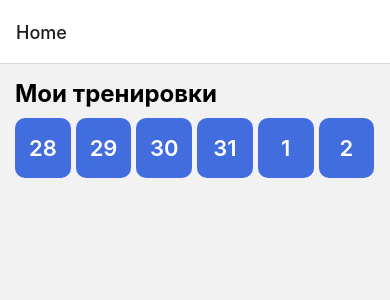
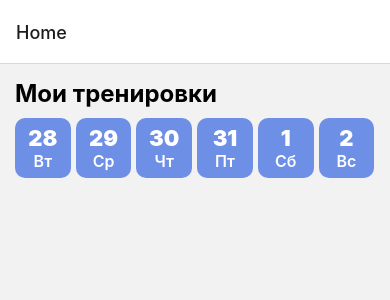
Before and after one commit to tamertokbaev/2fit, a React Native app: screen /Home in a window 390 px wide. Shown: the top 300 px of the page. Built offline with nearby package versions, Linux system fonts and the light colour scheme.

Commit message:
Horizontal calendar updated

```diff
--- a/components/HorizontalCalendar/HorizontalCalendarItem.tsx
+++ b/components/HorizontalCalendar/HorizontalCalendarItem.tsx
@@ -11,20 +11,38 @@ const { width } = Dimensions.get('window')
 const ITEM_WIDTH = width / 7
 const ITEM_HEIGHT = 60
 
+const dayTranslations = [
+  "Пн",
+  "Вт",
+  "Ср",
+  "Чт",
+  "Пт",
+  "Сб",
+  "Вс"
+]
+
+const getDayLabel = (item: Date) => {
+  return dayTranslations[item.getDay()]
+}
+
+const isToday = (item: Date) => {
+  return item.getDate() === new Date().getDate()
+}
+
 const HorizontalCalendarItem: React.FC<Props> = ({item, index}) => {
   const day = item.getDate()
+  const dayLabel = getDayLabel(item)
 
   const onSelectDate = () => {
-    console.log(item)
+
   }
 
   return (
     <Pressable
       onPress={onSelectDate}
-      style={styles.root}>
-      <Text style={styles.day}>
-        {day}
-      </Text>
+      style={[styles.root, isToday(item) && styles.currentDay]}>
+      <Text style={styles.day}>{day}</Text>
+      <Text style={styles.dayLabel}>{dayLabel}</Text>
     </Pressable>
   )
 }
@@ -33,7 +51,7 @@ const styles = StyleSheet.create({
   root: {
     width: ITEM_WIDTH,
     height: ITEM_HEIGHT,
-    backgroundColor: theme.primaryColor,
+    backgroundColor: theme.primaryColor80,
     flex: 1,
     justifyContent: "center",
     alignItems: "center",
@@ -43,8 +61,16 @@ const styles = StyleSheet.create({
   day: {
     fontSize: 22,
     color: theme.textColor,
-    fontWeight: "600",
+    fontWeight: "900",
   },
+  dayLabel: {
+    fontSize: 16,
+    color: theme.textColor,
+    fontWeight: "600"
+  },
+  currentDay: {
+    backgroundColor: theme.primaryColor,
+  }
 })
 
 export default HorizontalCalendarItem
--- a/components/HorizontalCalendar/index.tsx
+++ b/components/HorizontalCalendar/index.tsx
@@ -12,13 +12,23 @@ const dateSubtractDays = (date: Date, numberOfDays: number) => {
   return result
 }
 
+const dateAddDays = (date: Date, numberOfDays: number) => {
+  const result = new Date(date)
+  result.setDate(result.getDate() + numberOfDays)
+  return result
+}
+
 const generateHorizontalCalendarDates = (daysToDisplay: number) => {
   const today = new Date()
   let result = []
   for(let i = 0; i < daysToDisplay; i ++){
     result[i] = dateSubtractDays(today, i)
   }
-  return result.reverse()
+  result = result.reverse()
+  for(let i = result.length; i < daysToDisplay * 2; i++) {
+    result[i] = dateAddDays(today, i)
+  }
+  return result
 }
 
 const HorizontalCalendar: React.FC<Props> = () => {
--- a/constants/theme.ts
+++ b/constants/theme.ts
@@ -1,4 +1,5 @@
 export const theme = {
   primaryColor: '#426DDE',
+  primaryColor80: '#6d8fe6',
   textColor: "#fff"
 }
```
